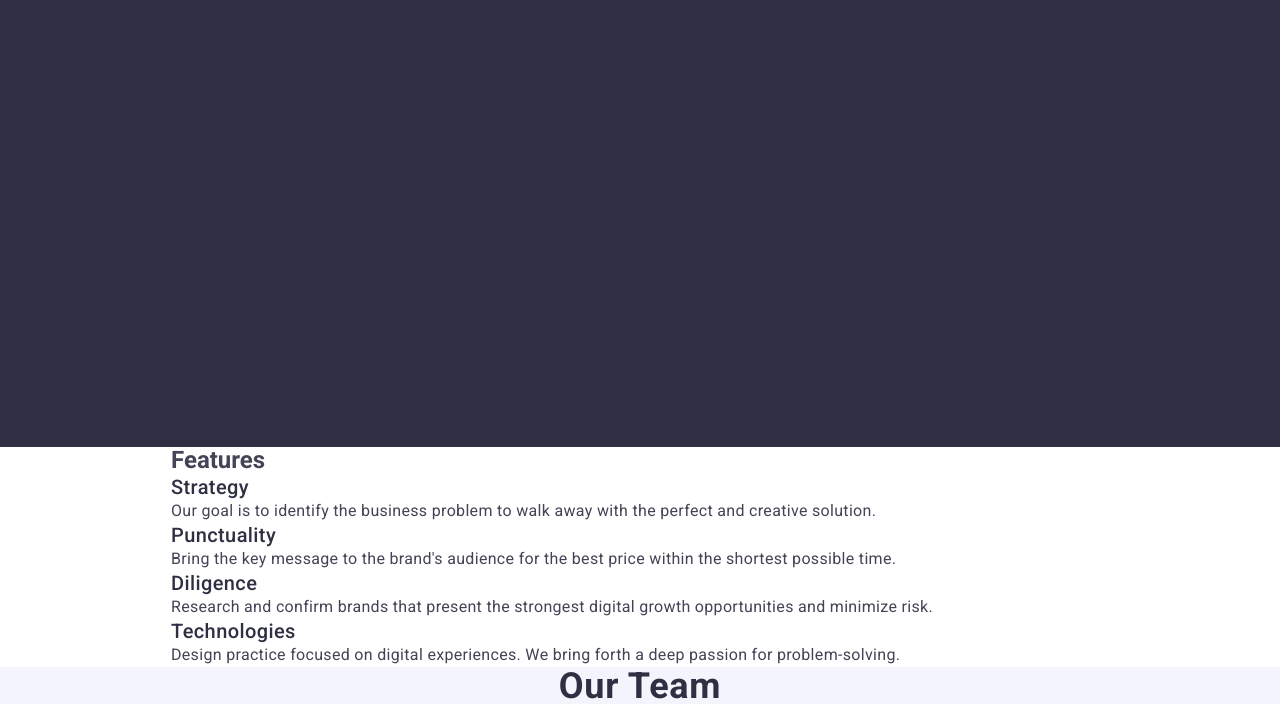
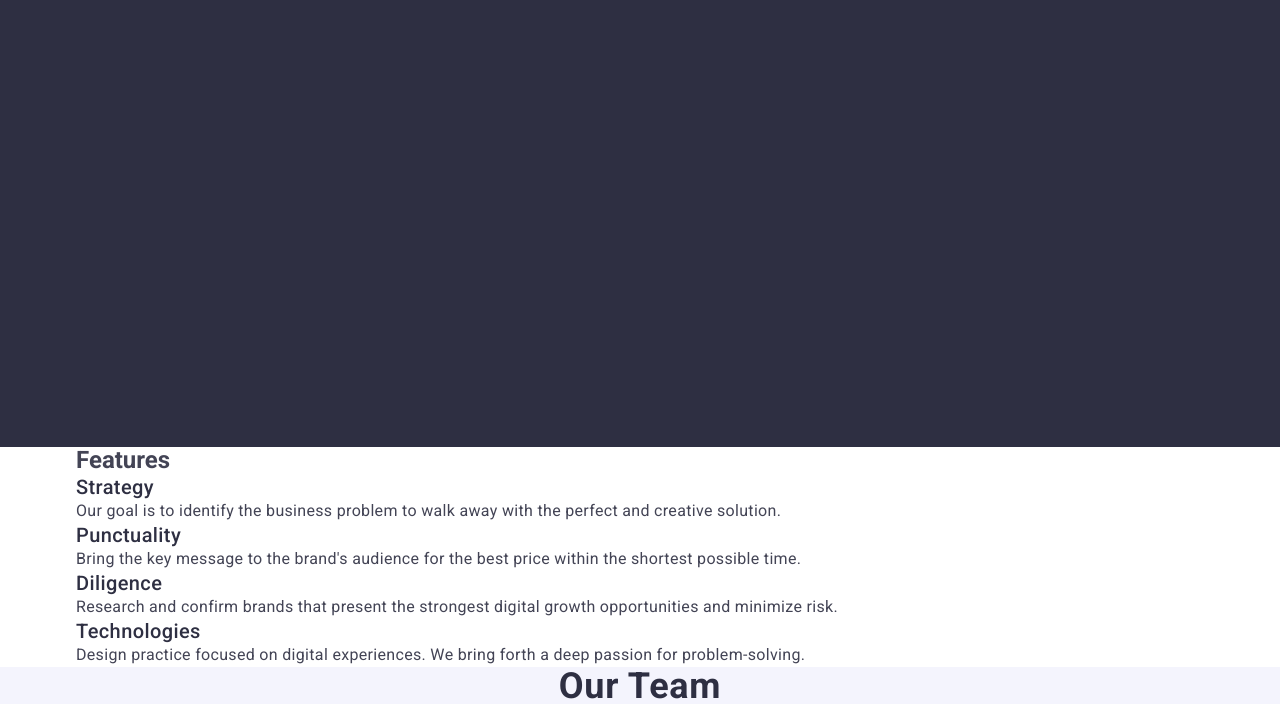
Before and after one commit to Alinnches/goit-markup-hw-03, a plain HTML site: page index.html in a window 1280 px wide. Shown: the part 225-929 px from the top of the page. Drawn offline with nearby package versions, Linux system fonts and the light colour scheme.

Commit message:
Update styles.css

```diff
--- a/css/styles.css
+++ b/css/styles.css
@@ -25,13 +25,16 @@ ul {
 p {
   margin: 0;
 }
+img {
+  display: block;
+}
 /* Header */
 .container {
   max-width: 1158px;
   padding-left: 15px;
   padding-right: 15px;
-  margin-left: 156px;
-  margin-right: 156px;
+  margin-left: auto;
+  margin-right: auto;
 }
 
 .header {
```
